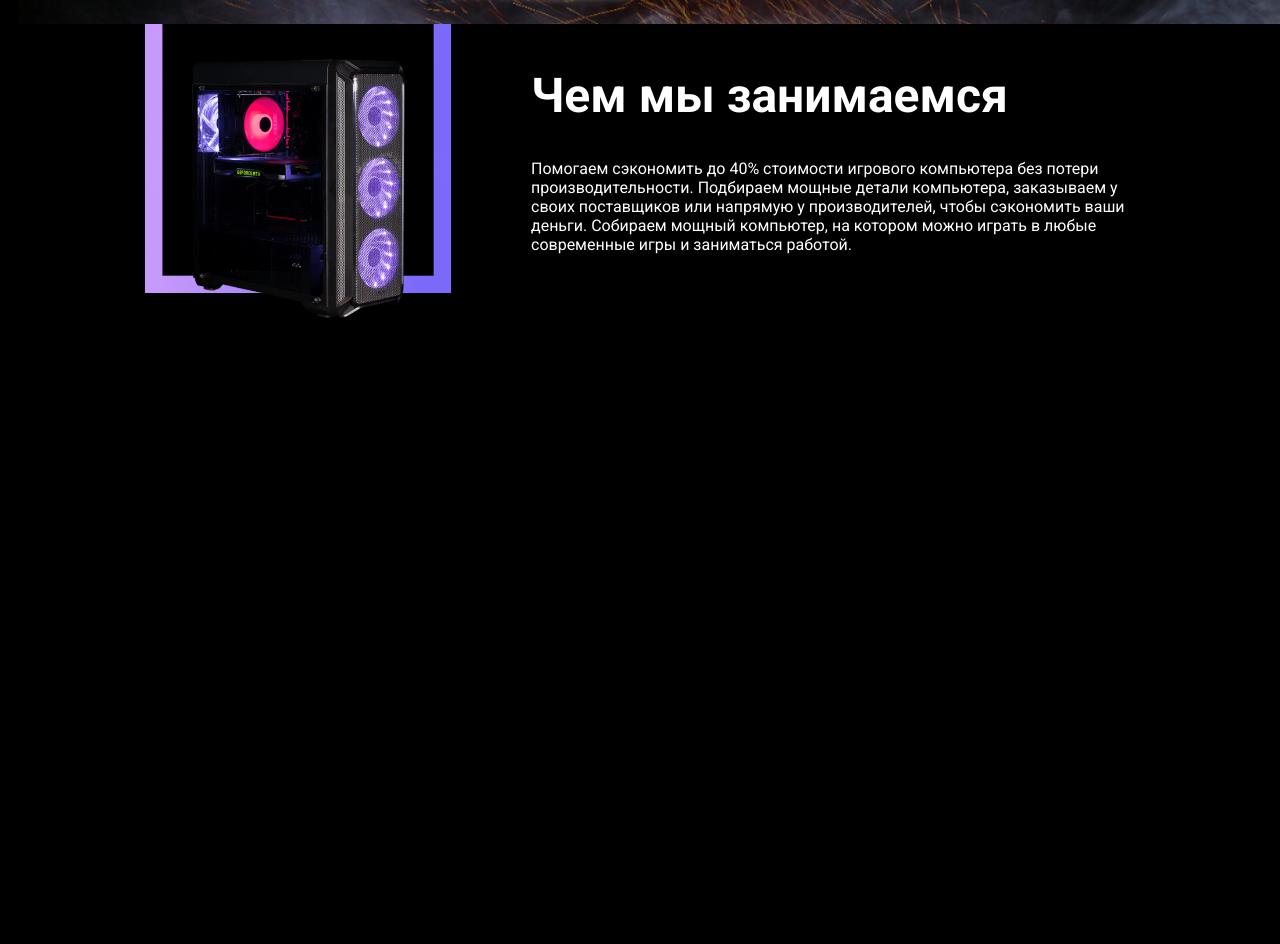
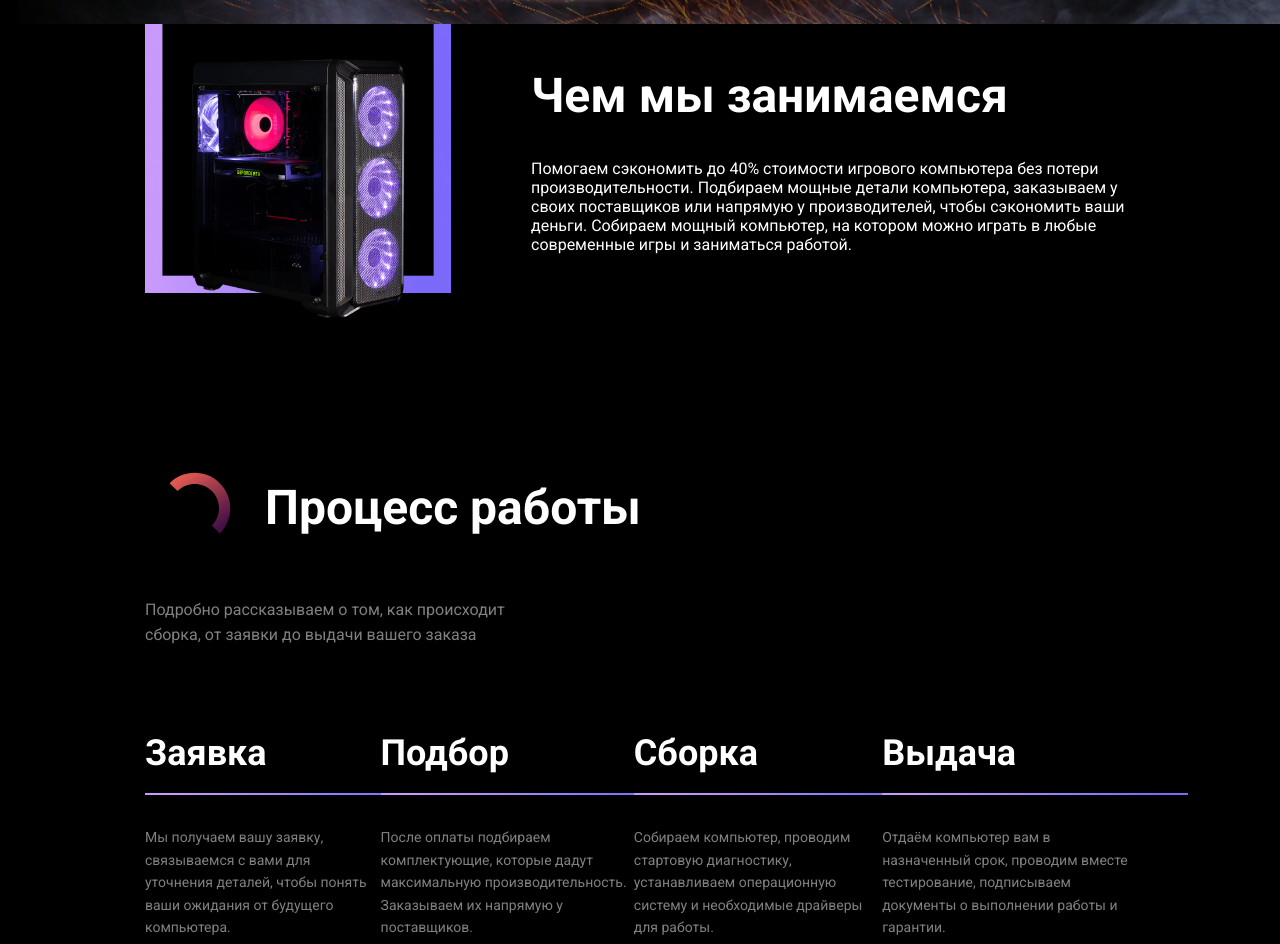
Before and after one commit to Josuke12/computers-web-shop, a website: page src/index.pug in a window 1280 px wide. Shown: the part 776-1720 px from the top of the page. Before the commit the page ends 1099 px from the top, so only its background shows below. Drawn offline with nearby package versions, Linux system fonts and the light colour scheme; files that its build step writes are made by us from their sources; files whose address does not match are found by name.

Commit message:
Вёрстка блока о работе

```diff
--- a/src/index.pug
+++ b/src/index.pug
@@ -10,3 +10,4 @@ block content
 		.container
 			main
 				include ./pug/components/about.pug
+				include ./pug/components/work.pug
--- /dev/null
+++ b/src/pug/components/work.pug
@@ -0,0 +1,22 @@
+section.work
+	.work__head
+		.work__title
+			img(src="img/icon.svg", alt="icon")
+			h2 Процесс работы
+		.work__description
+			p.
+				Подробно рассказываем о том, как происходит сборка, от заявки до выдачи вашего заказа
+	.work__body
+		.work__blocks
+			.work__block
+				h3 Заявка
+				p Мы получаем вашу заявку, связываемся с вами для уточнения деталей, чтобы понять ваши ожидания от будущего компьютера.
+			.work__block
+				h3 Подбор
+				p После оплаты подбираем комплектующие, которые дадут максимальную производительность. Заказываем их напрямую у поставщиков.
+			.work__block
+				h3 Сборка
+				p Собираем компьютер, проводим стартовую диагностику, устанавливаем операционную систему и необходимые драйверы для работы.
+			.work__block
+				h3 Выдача
+				p Отдаём компьютер вам в назначенный срок, проводим вместе тестирование, подписываем документы о выполнении работы и гарантии.
--- /dev/null
+++ b/src/scss/components/work.scss
@@ -0,0 +1,80 @@
+.work {
+	margin-top: 14rem;
+	&__title {
+		display: flex;
+		align-items: center;
+		img {
+			max-width: 10rem;
+		}
+		h2 {
+			font-size: 4.8rem;
+			margin-left: 2rem;
+		}
+	}
+	&__description {
+		margin-top: 3.9rem;
+		font-size: 1.6rem;
+		line-height: 160%;
+		opacity: 0.5;
+		p {
+			max-width: 41.1rem;
+		}
+	}
+
+	&__body {
+		margin-top: 8rem;
+	}
+
+	&__blocks {
+		display: flex;
+		align-items: center;
+	}
+
+	&__block {
+		max-width: 30.6rem;
+		h3 {
+			font-size: 3.6rem;
+			line-height: 140%;
+			&:after {
+				content: '';
+				margin-top: 1.5rem;
+				display: block;
+				position: absolute;
+				width: 30.6rem;
+				height: .2rem;
+				background: linear-gradient(94.26deg, #C89AFC 9.51%, #7C6AFA 90.23%);
+			}
+		}
+		p {
+			margin-top: 4.8rem;
+			font-size: 1.4rem;
+			line-height: 160%;
+			opacity: 0.5;
+		}
+	}
+}
+
+@media (max-width: 908px) {
+	.work {
+		&__blocks {
+			flex-direction: column;
+		}
+		&__title {
+			display: flex;
+			align-items: center;
+			justify-content: center;
+			img {
+				display: none;
+			}
+			h2 {
+				margin-left: 0;
+			}
+		}
+		&__description {
+			text-align: center;
+			p {
+				max-width: 100%;
+			}
+		}
+	}
+}
--- a/src/scss/main.scss
+++ b/src/scss/main.scss
@@ -11,3 +11,4 @@
 @import 'components/button.scss';
 @import 'components/main-block.scss';
 @import 'components/about.scss';
+@import 'components/work.scss';
```
Also changed, not shown: css/style.css, img/icon.svg (added), index.html.
